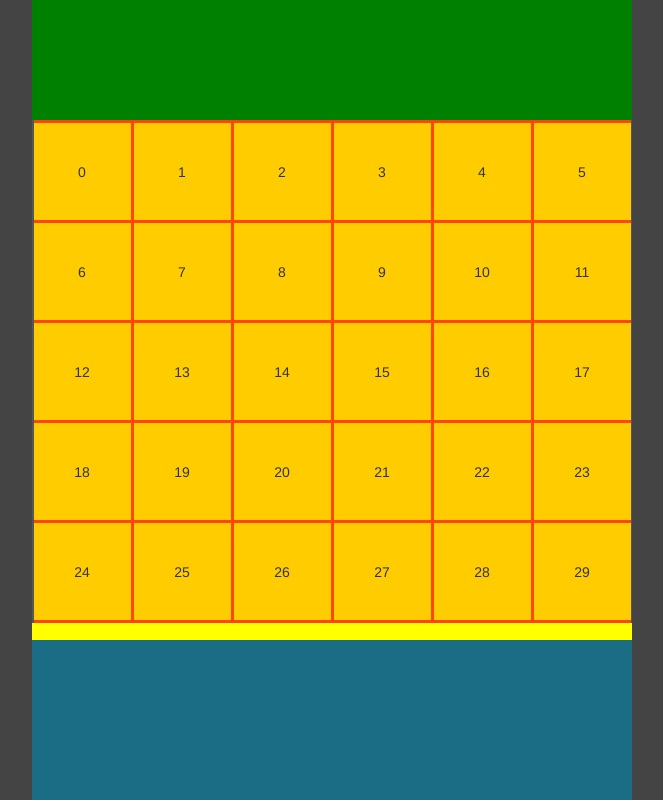
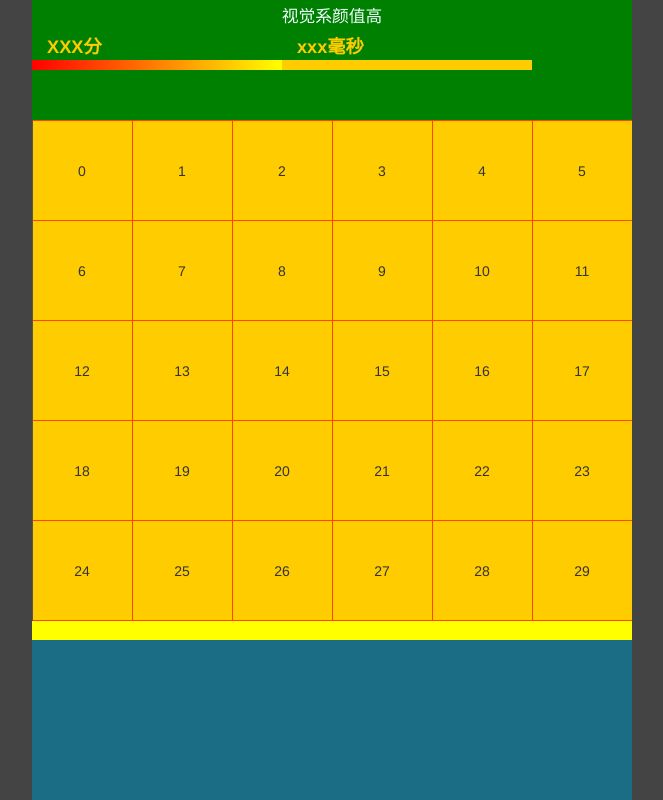
Before and after one commit to zhangxuanming/wx2.0, a PHP site: page / in a window 1280 px wide. Shown: the whole page, without its empty margins (308-971 px from the left). Run offline with PHP 8.4, Linux system fonts and the light colour scheme.

Commit message:
时间控制

```diff
--- a/css/gamepage.scss
+++ b/css/gamepage.scss
@@ -42,3 +42,30 @@
       background-color: red;
     }
   }
+
+  .g-top{
+    .g-top-container{
+      position: relative;
+      .g-score,.g-timeleft{
+        font-size: 1.3em;
+        font-weight: bolder;
+        color: $zhYellow;
+      }
+    }
+    .g-timebar{
+      position: relative;
+      height: 10px;
+      background-color: $zhYellow;
+      .g-barinner {
+        display: block;
+        position: absolute;
+        left: 0;
+        width: 50%;
+        height: 100%;
+        background:linear-gradient(to left,yellow, red);
+        transition: width 0.05s;
+        -webkit-transition: width 0.05s;
+        z-index: 1;
+      }
+    }
+  }
--- a/css/wx20.css
+++ b/css/wx20.css
@@ -250,4 +250,25 @@ body, html {
   .g-block:active {
     background-color: red; }
 
+.g-top .g-top-container {
+  position: relative; }
+  .g-top .g-top-container .g-score, .g-top .g-top-container .g-timeleft {
+    font-size: 1.3em;
+    font-weight: bolder;
+    color: #ffcc00; }
+.g-top .g-timebar {
+  position: relative;
+  height: 10px;
+  background-color: #ffcc00; }
+  .g-top .g-timebar .g-barinner {
+    display: block;
+    position: absolute;
+    left: 0;
+    width: 50%;
+    height: 100%;
+    background: linear-gradient(to left, yellow, red);
+    transition: width 0.05s;
+    -webkit-transition: width 0.05s;
+    z-index: 1; }
+
 /*# sourceMappingURL=wx20.css.map */
--- a/index.php
+++ b/index.php
@@ -79,7 +79,18 @@
     <div class="row wrap full zh-yellow">
 <!--	    头部信息-->
 	    <div class="col-sm-12 g-top">
-
+		    <div class="col-sm-12 center-block" style="padding:0.3em;text-align: center;font-size: 1.2em;color: azure">视觉系颜值高</div>
+		    <div class="g-top-container">
+			    <div class="row">
+				    <div class="col-xs-5 g-score">XXX分</div>
+				    <div class="col-xs-5 g-timeleft">xxx毫秒</div>
+			    </div>
+			    <div class="row">
+				    <div class="col-xs-10 g-timebar">
+					    <span class="g-barinner"></span>
+				    </div>
+			    </div>
+		    </div>
 	    </div>
 <!--	    游戏区-->
 	    <div class="col-sm-12 g-middle">
@@ -137,6 +148,7 @@
 
 <!--配置页面-->
 <script src="js/zh-gameLayout.js"></script>
+<script src="js/zh-gameTimer.js"></script>
 <!--<script src="js/config.js"></script>-->
 <!--<script src="js/zh-game.js"></script>-->
 <!--<script src="js/zh-story.js"></script>-->
@@ -144,8 +156,50 @@
 
 <script>
 
+	//		tim(0);
 	$(document).ready(function(){
-		gameModule.init();
+
+		gameModule.init({
+			col:6,
+			row:5,
+			margin:1
+		});
+		$g = $(".g-timeleft");
+		$bar = $('.g-barinner');
+		$m = $('.zh-overlay-mask');
+		function getBarLegnth(){
+			return 100*(1 -  tt.getRunningSecond() / tt.getMaxtime());
+		}
+
+		var tt = gameTimer;
+		tt.setMaxtime(5);
+		tt.setDelay(1000/24);
+		tt.updateCallback(function(n){
+			var bl = getBarLegnth();
+			$bar.css({"width":bl+"%"});
+			$g.html(tt.getRunningSecond());
+		});
+		tt.endCallback(function(n){
+			console.log("end la");
+		});
+		var an = true;
+		//倒计时
+		var tcd = new tt.cd(1000);
+		$(".g-block").click(function(){
+			if(an){
+				tcd.stepFunc(function(n){
+					$g.html("预备开始:"+(4-n));
+					$m.fadeIn(400).delay(200).fadeOut(200);
+				});
+				tcd.start(function(n){
+					tt.loopRestart();
+				},3);
+			}else{
+				tt.loopStop();
+			}
+			an = !an;
+		});
+
 	});
 </script>
 </body>
--- a/js/zh-gameLayout.js
+++ b/js/zh-gameLayout.js
@@ -4,12 +4,8 @@
 
 var gameModule = (function(my){
 
-    my.init = function(){
-        this.Layout.update();
-    };
-    //刷新布局
-    my.updateLayout = function(layoutConfig){
-        this.Layout.update(layoutConfig);
+    my.init = function(layoutConfig){
+        this.Layout.init(layoutConfig);
     };
     return my;
 }(gameModule || {}));
@@ -43,7 +39,7 @@ gameModule.Layout = (function(my){
 
     //计算每个按键大小返回size Object
     var getSizes = function(){
-        var _wrapSize = getWrapSize();
+        var _wrapSize =  getWrapSize();
         var _w = 0
             ,_h = 0;
         _w = Math.floor((_wrapSize.width / _layoutConfig.col) - _layoutConfig.margin);
@@ -57,7 +53,7 @@ gameModule.Layout = (function(my){
     };
 
     //根据size 计算布局确定坐标
-    var getBlockPostion = function(sizeObj){
+    var getBoxPostion = function(sizeObj){
         var _blockSize = sizeObj
             ,_blockQty = _layoutConfig.col * _layoutConfig.row;
         var _poObj = [];
@@ -85,10 +81,13 @@ gameModule.Layout = (function(my){
         return _poObj;
     };
 
+    var initBoxObj = function(){
+
+    };
     //根据坐标渲染布局，这里需要接入以后的文字逻辑
     var randerLayout = function(){
         var sizeObj = getSizes();
-        var positions = getBlockPostion(sizeObj);
+        var positions = getBoxPostion(sizeObj);
         var gb = "";
         $.each(positions,function(i,v){
             gb += '<button data-index="'+i+'" class="g-block" style="width:'+sizeObj.blockWidth+'px;height:'+sizeObj.blockHeight+'px;top:'+v.y+'px;left:'+ v.x+'px">'+i+'</button>';
@@ -105,5 +104,14 @@ gameModule.Layout = (function(my){
         setlayoutConfig(layoutConfig);
         randerLayout();
     };
+    my.init = function(layoutConfig){
+        my.update(layoutConfig);
+    };
     return my;
 }(gameModule.Layout || {}));
+
+gameModule.Logic = (function(my){
+
+    return my;
+}(gameModule.Logic || {}));
+console.log(gameModule);
```
Also changed, not shown: js/zh-gameTimer.js (added, +114 -0 lines).
